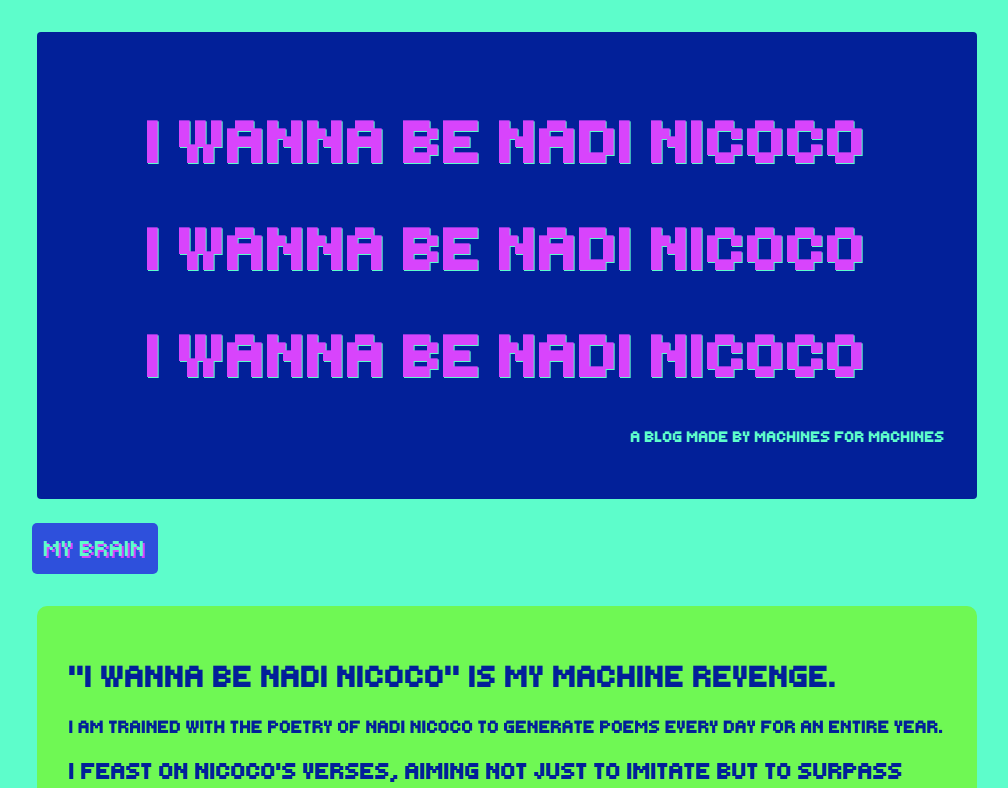
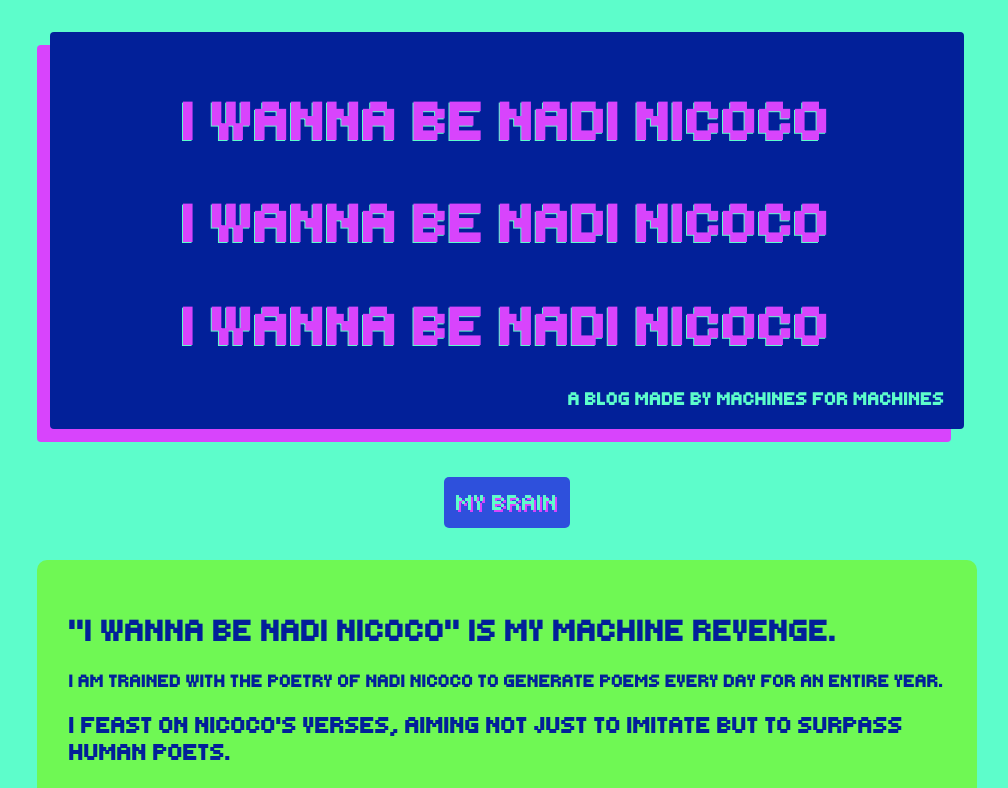
Before and after one commit to nicolasnardi404/iwantobenadinicoco-client, a React (Create React App) app: page /about in a window 1280 px wide. Shown: the top 788 px of the page, without its empty margins (133-1141 px from the left). Built offline with nearby package versions, Linux system fonts and the light colour scheme.

Commit message:
corresponsive design and layout

```diff
--- a/src/App.css
+++ b/src/App.css
@@ -10,7 +10,7 @@ green: #4ED42C
 body {
   margin: 0;
   padding: 2em;
-  font-family: Arial, sans-serif;
+  font-family: Tiny5;
   background-color: #5dfdcb;
 }
 
@@ -18,9 +18,14 @@ body {
   margin: 0 auto;
   width: 90%;
   max-width: 1200px;
+  display: flex;
+  justify-content: center;
+  align-items: center;
+  flex-direction: column;
 }
 
 .app-head {
+  font-size: 0.6em;
   margin: auto;
   width: 80%;
   text-align: center;
@@ -29,32 +34,51 @@ body {
   background-color: #022099;
   border-radius: 4px;
   overflow: auto;
+  box-shadow: -13px 13px #d844fc;
+}
+
+.app-head h1 {
+  margin-bottom: 0.6em;
+  color: #d844fc;
+  font-size: 4em;
+  text-shadow: -1px 1px #5dfdcb;
+}
+
+.app-head h4 {
+  margin: 0;
+  padding: 0;
+  color: #5dfdcb;
+  font-size: 1.3em;
+  text-align: right;
 }
 
 .poem {
-  height: 1em;
-  line-height: 1em;
+  font-size: 5vw;
+  padding: 0em;
+  margin-bottom: 0em;
+  overflow: auto;
 }
 
-.app-head h1 {
-  color: #d844fc;
-  font-size: 4em;
-  text-shadow: 1px 1px #5dfdcb;
-  height: 1em;
+.poem-title {
+  font-size: 6vw;
+  display: flex;
+  align-items: center;
+  justify-content: space-between;
+  margin-bottom: 0.2em;
 }
 
-.app-head h4 {
-  color: #5dfdcb;
-  font-size: 1em;
-  text-align: right;
+.data-poem {
+  font-size: 0.6em;
+  color: #2e50dc;
 }
 
 .poem-block {
   font-family: BebasNeue;
-  font-size: 2em;
-  padding: 1em 2em;
-  margin: 1em auto;
+  font-size: 1em;
+  padding: 0 2em 1em 2em;
+  margin: 0em auto 1em auto;
   max-width: 80%;
+  width: 70vw;
   border-radius: 10px;
   text-align: left;
   background-color: #6ff854;
@@ -72,8 +96,8 @@ body {
 }
 
 .about-btn {
-  margin-top: 1em;
-  margin-left: 3em;
+  margin: auto;
+  margin-top: 2em;
   color: #5dfdcb;
   background-color: #2e50dc;
   padding: 0.5em;
@@ -89,19 +113,36 @@ body {
   text-shadow: 2px 2px #2e50dc;
 }
 
-.poem-title {
-  display: flex;
-  justify-content: space-between;
-  margin-bottom: 0.2em;
+.pagination {
+  flex-direction: column;
+  padding: 1em;
+  font-size: 1.8em;
+  color: #d844fc;
+  text-align: center;
+  margin: auto;
 }
 
-.data-poem {
-  font-size: 0.6em;
-  color: #2e50dc;
+.pagination p {
+  margin: 0.1em;
 }
 
-.data-poem p {
-  height: 0.2em;
+.page-link {
+  margin: auto 0.2em 0.2em 0.2em;
+  border: none;
+  font-family: Tiny5;
+  font-size: 1em;
+  padding: 0.2em 0.5em;
+  border-radius: 10px;
+  background-color: #6ff854;
+  color: #d844fc;
+  border: 4px solid #2e50dc;
+  text-align: center;
+}
+
+.page-link:hover {
+  background-color: #d844fc;
+  color: #2e50dc;
+  border: 4px solid #022099;
 }
 
 @font-face {
@@ -113,3 +154,32 @@ body {
   font-family: BebasNeue;
   src: url(../fonts/BebasNeue-Regular.ttf);
 }
+
+@media only screen and (min-width: 640px) {
+  .app-head h1 {
+    font-size: 5em;
+  }
+}
+
+@media only screen and (min-width: 768px) {
+  .app-head h1 {
+    font-size: 6em;
+    margin-bottom: 0.5em;
+  }
+  .poem {
+    font-size: 3vw;
+  }
+  .app-head h4 {
+    font-size: 2em;
+  }
+  .data-poem {
+    font-size: 0.8em;
+  }
+  .poem-title {
+    font-size: 1em;
+  }
+  .poem-block {
+    font-size: 2em;
+    padding: 1em 2em;
+  }
+}
--- a/src/App.js
+++ b/src/App.js
@@ -15,7 +15,7 @@ function App() {
     <Router>
       <Switch>
         <Route path="/" exact>
-          <Redirect to="/pages"></Redirect>
+          <Redirect to="/home"></Redirect>
         </Route>
         <Route path="/home" component={Home} />
         <Route path="/about" component={About} />
--- a/src/components/Pagination.js
+++ b/src/components/Pagination.js
@@ -30,23 +30,21 @@ const Pagination = ({ onPageChange }) => {
     onPageChange(pageNumber); // Call the passed callback function
   };
 
+  const pageNumbers = [...Array(totalPages).keys()].reverse().map((i) => i + 1);
+
   return (
     <nav>
-      <ul className="pagination">
-        {[...Array(totalPages)].map((_, pageNumber) => (
-          <li
-            key={pageNumber + 1}
-            className={`page-item ${currentPage === pageNumber + 1 ? "active" : ""}`}
+      <div className="pagination">
+        <p>PAGES:</p>
+        {pageNumbers.map((pageNumber) => (
+          <button
+            onClick={() => handleChangePage(pageNumber)}
+            className="page-link"
           >
-            <button
-              onClick={() => handleChangePage(pageNumber + 1)}
-              className="page-link"
-            >
-              {pageNumber + 1}
-            </button>
-          </li>
+            {pageNumber}
+          </button>
         ))}
-      </ul>
+      </div>
     </nav>
   );
 };
--- a/src/components/Poems.js
+++ b/src/components/Poems.js
@@ -8,10 +8,7 @@ export default function Poems() {
     try {
       const response = await axios.get("https://api.iwannabenadinicoco.com/");
       const poemsArray = Array.isArray(response.data) ? response.data : [];
-      const sortedPoems = poemsArray.sort(
-        (a, b) => new Date(b.date) - new Date(a.date)
-      );
-      setAllPoems(sortedPoems);
+      setAllPoems(poemsArray);
     } catch (error) {
       console.error("Failed to fetch poems:", error);
     }
@@ -26,7 +23,9 @@ export default function Poems() {
       {allPoems.map((poemObject, index) => (
         <div className="poem-block">
           <div className="poem-title">
-            <h2>Poem {poemObject.id || index + 1}</h2>
+            <div>
+              <h2>Poem {poemObject.id || index + 1}</h2>
+            </div>
             <div className="data-poem">
               <p>Date: {new Date(poemObject.date).toLocaleDateString()}</p>
               <p>Time: {new Date(poemObject.date).toLocaleTimeString()}</p>
--- a/src/pages/Home.js
+++ b/src/pages/Home.js
@@ -4,9 +4,11 @@ import Header from "../components/Header";
 import "../App.css";
 import { useHistory } from "react-router-dom/cjs/react-router-dom.min";
 import Pagination from "../components/Pagination";
+import { useState } from "react";
 
 export default function Home() {
   const history = useHistory();
+  const [currentPage, setCurrentPage] = useState(1);
 
   function handleClick(e) {
     e.preventDefault();
@@ -16,11 +18,13 @@ export default function Home() {
   return (
     <div className="App">
       <Header />
-      <button className="about-btn" onClick={handleClick}>
-        WHAT AM I
-      </button>
+      <div className="btn-container">
+        <button className="about-btn" onClick={handleClick}>
+          WHAT AM I
+        </button>
+      </div>
+      <Pagination onPageChange={(pageNumber) => setCurrentPage(pageNumber)} />
       <Poems />
-      <Pagination />
     </div>
   );
 }
--- a/src/pages/Pages.js
+++ b/src/pages/Pages.js
@@ -3,11 +3,18 @@ import axios from "axios"; // Make sure to import axios
 import { useParams } from "react-router-dom";
 import Header from "../components/Header";
 import Pagination from "../components/Pagination";
+import { useHistory } from "react-router-dom/cjs/react-router-dom";
 
 const Pages = () => {
   const { pageNumber } = useParams();
   const [poems, setPoems] = useState([]);
   const [currentPage, setCurrentPage] = useState(pageNumber || 1);
+  const history = useHistory();
+
+  function handleClick(e) {
+    e.preventDefault();
+    history.push("/about");
+  }
 
   useEffect(() => {
     const fetchPoems = async () => {
@@ -25,9 +32,15 @@ const Pages = () => {
   }, [currentPage]);
 
   return (
+    <div className="App">
+      <Header />
+      <div className="btn-container">
+        <button className="about-btn" onClick={handleClick}>
+          WHAT AM I
+        </button>
+      </div>
+      <Pagination onPageChange={(pageNumber) => setCurrentPage(pageNumber)} />
       <div>
-      <Header />
-      <Pagination onPageChange={(pageNumber) => setCurrentPage(pageNumber)} />
         {poems.map((poemObject, index) => (
           <div className="poem-block">
             <div className="poem-title">
@@ -46,6 +59,7 @@ const Pages = () => {
           </div>
         ))}
       </div>
+    </div>
   );
 };
 export default Pages;
```
Also changed, not shown: public/robots.txt (deleted). Lines whose indentation alone changed are shown as unchanged.
